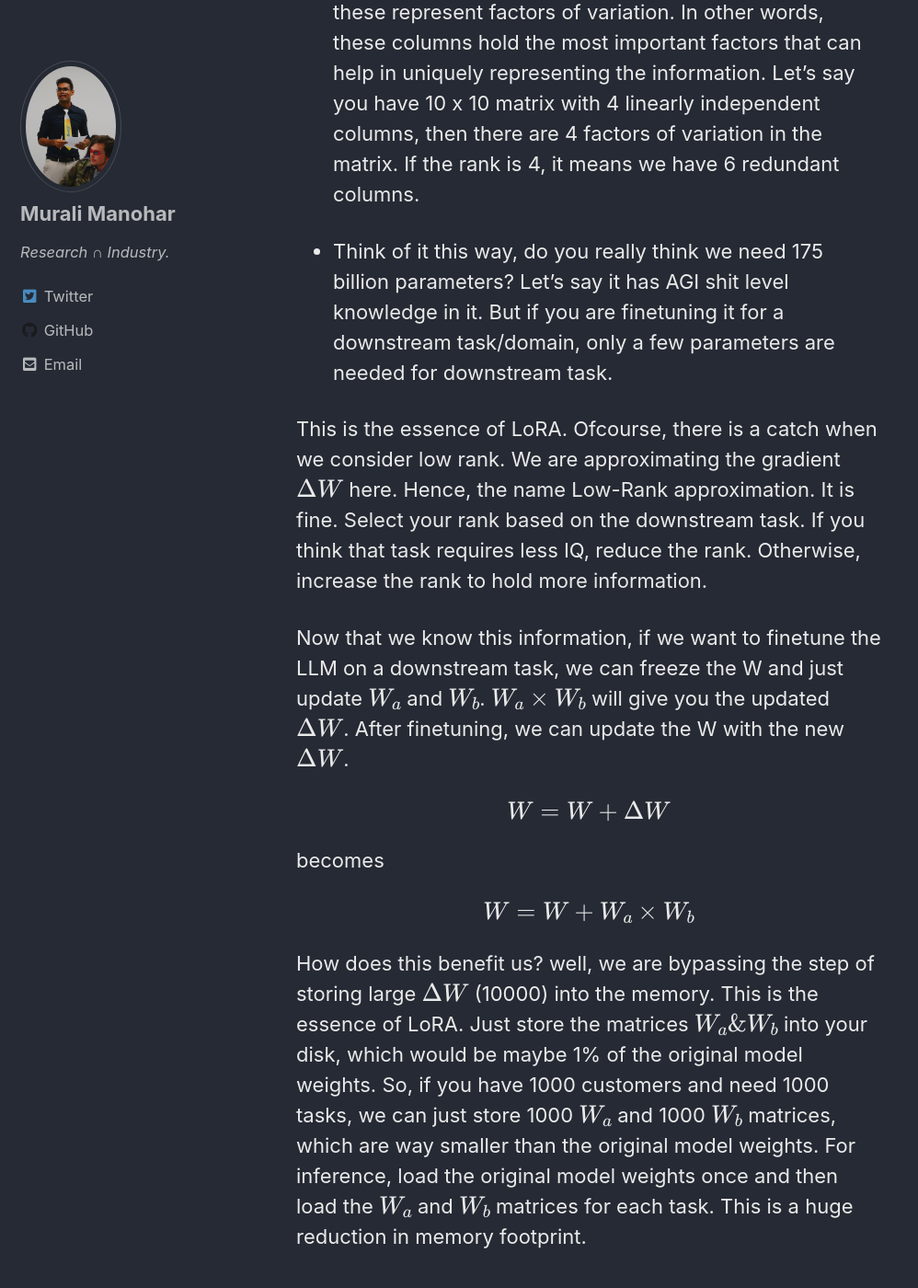
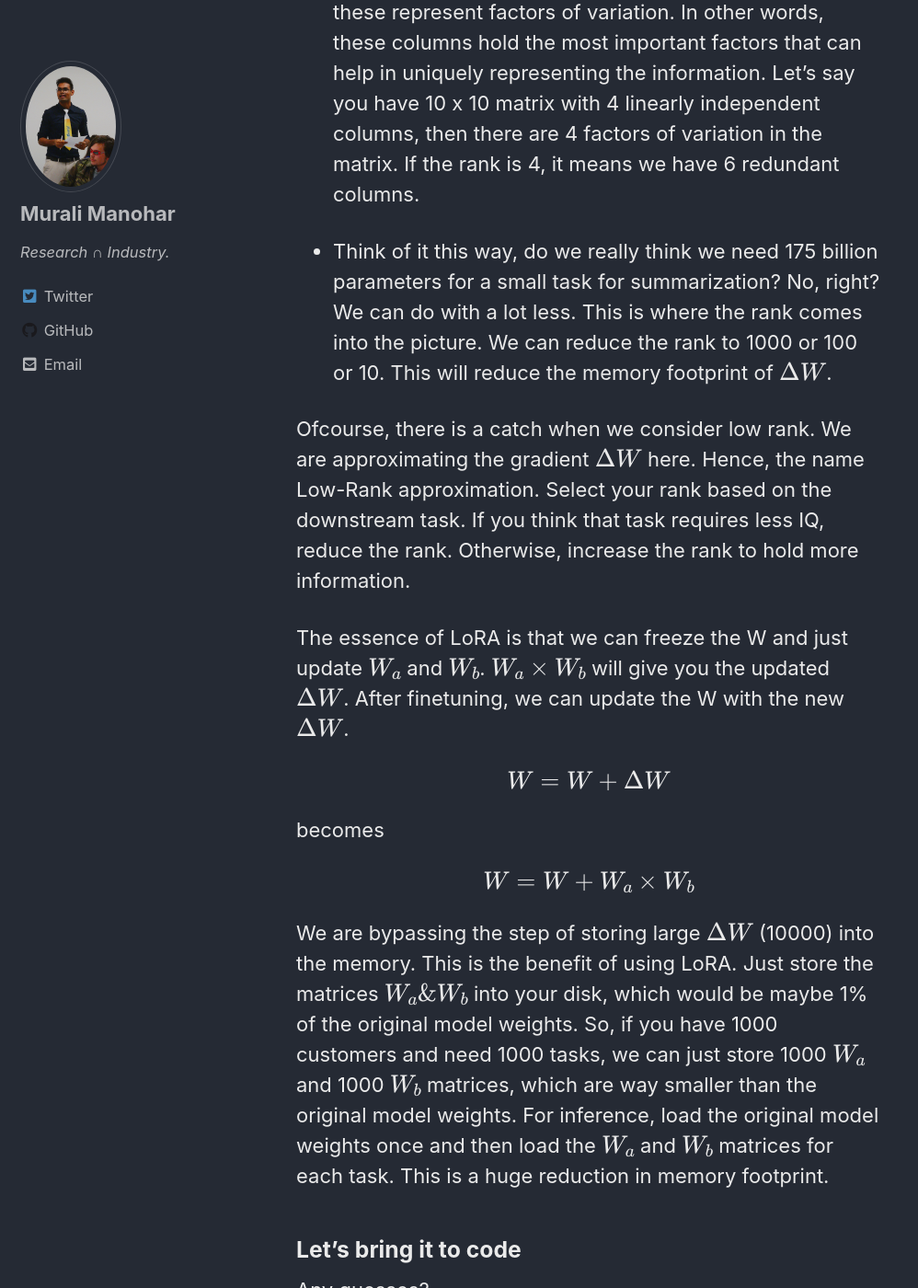
Before and after one commit to gitlost-murali/blogs, a Jekyll site: the page built from _posts/2023-27-07-lora-qlora.md, in a window 1280 px wide and 1400 px high, scrolled down 3929 px. Shown: the whole window at 92% size, without its empty margins (0-998 px from the left). Built offline with Jekyll 4.4.1, drawn with Linux system fonts in a browser that asks for light colours; cached includes are drawn as plain includes; formulas are drawn with MathJax 3; comment, search, counter and statistics services are not loaded; some of the changed text lies outside the part shown.

Commit message:
start qlora simplification

````diff
--- a/_posts/2023-27-07-lora-qlora.md
+++ b/_posts/2023-27-07-lora-qlora.md
@@ -61,11 +61,13 @@
 
 * What does linearly independent columns mean? Well, these represent factors of variation. In other words, these columns hold the most important factors that can help in uniquely representing the information. Let's say you have 10 x 10 matrix with 4 linearly independent columns, then there are 4 factors of variation in the matrix. If the rank is 4, it means we have 6 redundant columns.
 
-* Think of it this way, do you really think we need 175 billion parameters? Let's say it has AGI shit level knowledge in it. But if you are finetuning it for a downstream task/domain, only a few parameters are needed for downstream task.
+* Think of it this way, do we really think we need 175 billion parameters for a small task for summarization? No, right? We can do with a lot less. This is where the rank comes into the picture. We can reduce the rank to 1000 or 100 or 10. This will reduce the memory footprint of $\Delta W$.
 
-This is the essence of LoRA. Ofcourse, there is a catch when we consider low rank. We are approximating the gradient $\Delta W$ here. Hence, the name Low-Rank approximation. It is fine. Select your rank based on the downstream task. If you think that task requires less IQ, reduce the rank. Otherwise, increase the rank to hold more information.
 
-Now that we know this information, if we want to finetune the LLM on a downstream task, we can freeze the W and just update $W_{a}$ and $W_{b}$. $W_{a} \times W_{b}$ will give you the updated $\Delta W$. After finetuning, we can update the W with the new $\Delta W$.
+Ofcourse, there is a catch when we consider low rank. We are approximating the gradient $\Delta W$ here. Hence, the name Low-Rank approximation. Select your rank based on the downstream task. If you think that task requires less IQ, reduce the rank. Otherwise, increase the rank to hold more information.
+
+The essence of LoRA is that we can freeze the W and just update     $W_{a}$ and $W_{b}$. $W_{a} \times W_{b}$ will give you the updated $\Delta W$. After finetuning, we can update the W with the new $\Delta W$.
+
 
 $$ W = W + \Delta W $$
 
@@ -73,7 +75,7 @@
 
 $$ W = W +  W_{a} \times W_{b} $$
 
-How does this benefit us? well, we are bypassing the step of storing large $\Delta W$ (10000) into the memory. This is the essence of LoRA. Just store the matrices  $ W_{a} \& W_{b} $ into your disk, which would be maybe 1% of the original model weights. So, if you have 1000 customers and need 1000 tasks, we can just store 1000 $W_{a}$ and 1000 $W_{b}$ matrices, which are way smaller than the original model weights. For inference, load the original model weights once and then load the $W_{a}$ and $W_{b}$ matrices for each task. This is a huge reduction in memory footprint.
+We are bypassing the step of storing large $\Delta W$ (10000) into the memory. This is the benefit of using LoRA. Just store the matrices  $ W_{a} \& W_{b} $ into your disk, which would be maybe 1% of the original model weights. So, if you have 1000 customers and need 1000 tasks, we can just store 1000 $W_{a}$ and 1000 $W_{b}$ matrices, which are way smaller than the original model weights. For inference, load the original model weights once and then load the $W_{a}$ and $W_{b}$ matrices for each task. This is a huge reduction in memory footprint.
 
 ### Let's bring it to code
 
@@ -90,7 +92,7 @@
 return h
 ```
 
-Did you see what we did here? We added $x @ (W_A @ W_B)$ to the existing equation. Since we are freezing W, the only thing that needs gradient updates are $(W_A \& W_B)$. The final weights $ W_{a} \times W_{b} $ are the delta weights $\Delta W$ we need for our finetuned task.
+We just added $x @ (W_A @ W_B)$ to the existing equation. Since we are freezing W, the only thing that needs gradient updates are $(W_A \& W_B)$. The final weights $ W_{a} \times W_{b} $ are the delta weights $\Delta W$ we need for our finetuned task.
 
 ### LoRA in Transformers
 
@@ -114,12 +116,7 @@
 
 ## QLoRA
 
-Although you can store the finetuned weights of a 33B model in the disk, you would still need a big GPU to load the 33B model into the memory to perform LoRa training. You would have to be rich to save money. Bwahaha
-
-<figure>
-    <a href="{{ site.url }}/{{ site.baseurl }}/assets/images/llora_blog/jinyang_1.gif"><img src="{{ site.url }}/{{ site.baseurl }}/assets/images/llora_blog/jinyang_1.gif"></a>
-    <figcaption><b>Figure 5:</b> <i>Jian Yang says hello</i></figcaption>
-</figure>
+While LoRA helps in reducing the storage requirements, you would still need a large GPU to load the model into the memory for LoRa training. This is where QLoRA, or Quantized LoRA, comes into the picture. QLoRA is a combination of LoRA and Quantization.
 
 Worry not. QLoRa to the rescue. Currently, we store the weight parameters in FP32. What does it mean? Each element in the matrix is stored in 32 bits. What if we can store the same information in 8 bits? 4 bits? This is where QLoRa comes into the picture. QLoRa is Quantized LoRa. It is a combination of LoRa and Quantization. Before I throw some math at you, let me give you a brief overview of QLoRa.
 
````
Also changed, not shown: other parts of _posts/2023-27-07-lora-qlora.md (+1 -1 lines).
